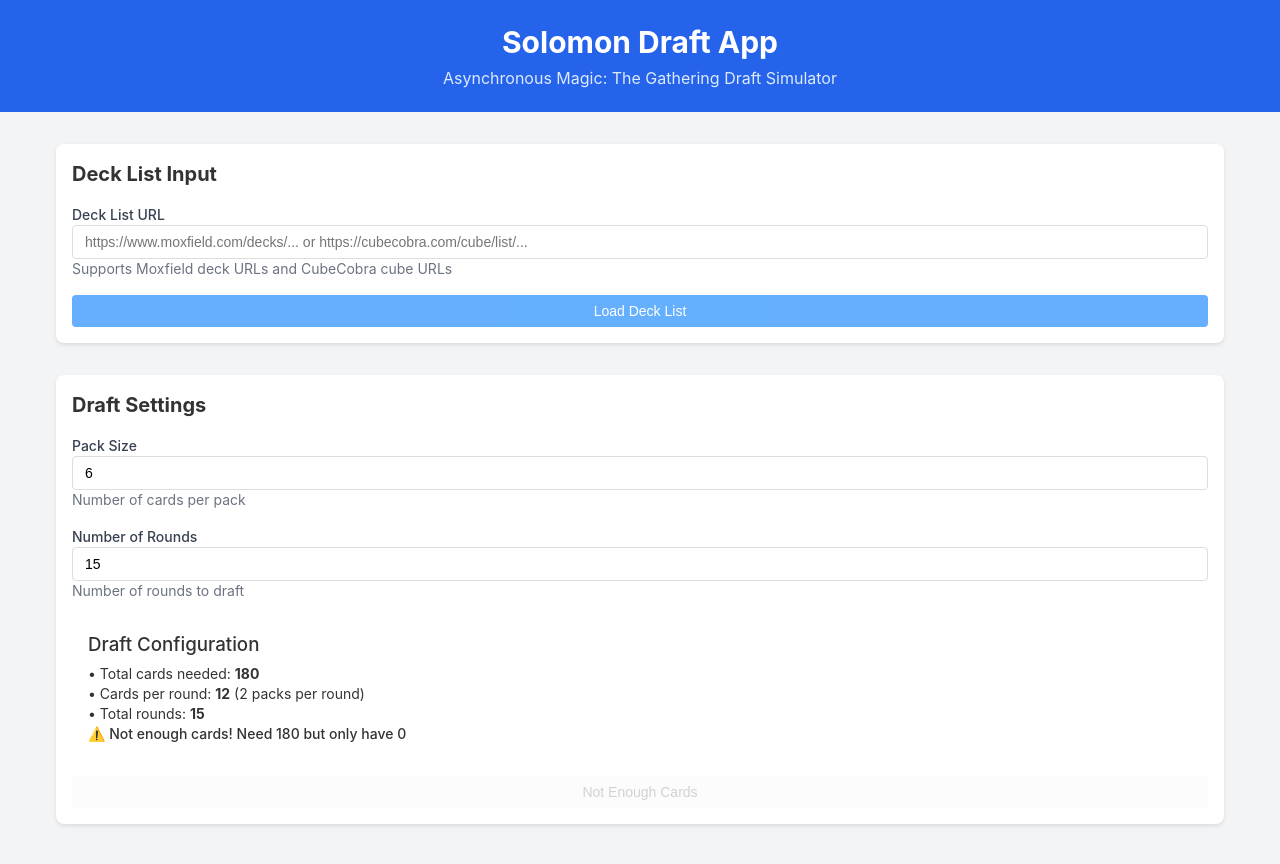
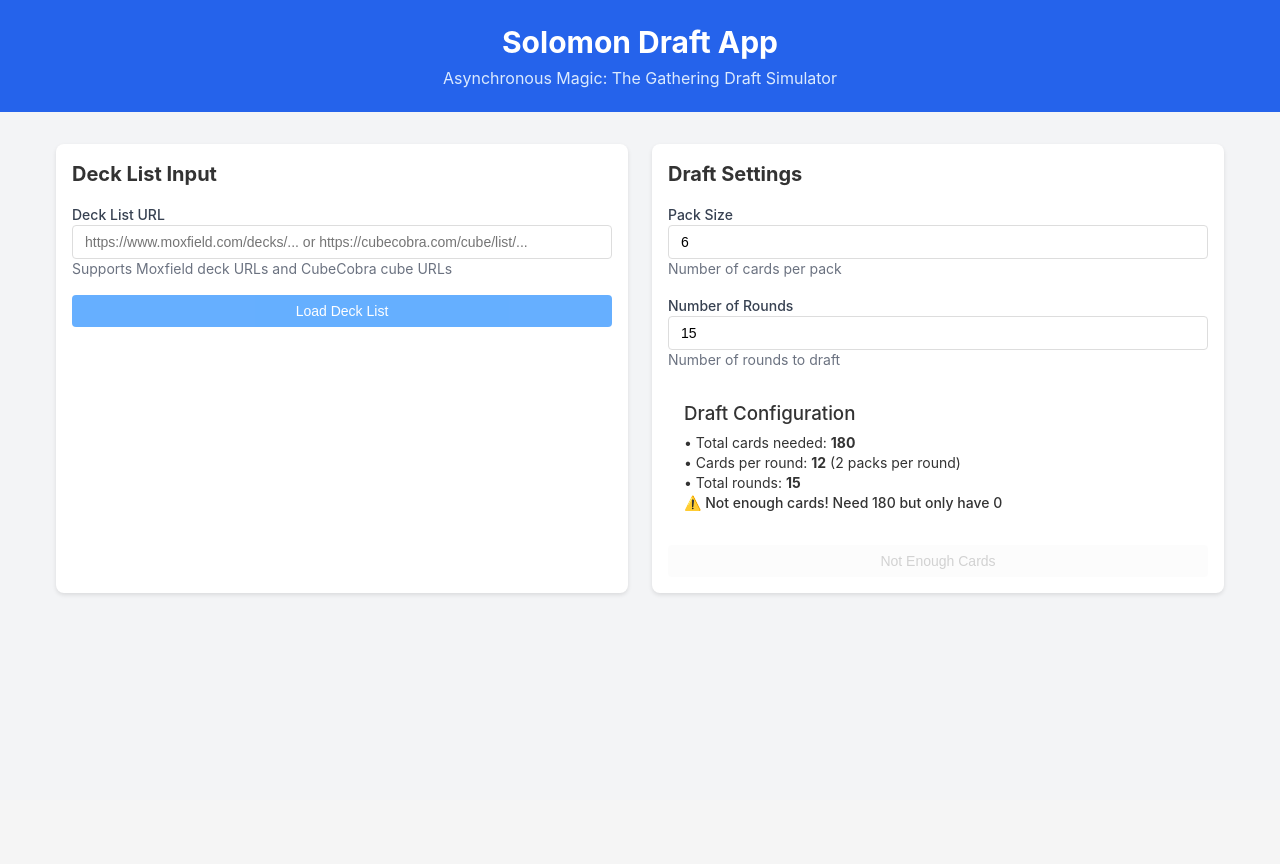
Before and after one commit to wrongstuff/Solomon_Draft, a React (Vite) app: page / in a window 1280 px wide. Shown: the top 864 px of the page. After the commit the page ends 800 px from the top, so only its background shows below. Built offline with nearby package versions, Linux system fonts and the light colour scheme.

Commit message:
fixed layout

```diff
--- a/src/App.tsx
+++ b/src/App.tsx
@@ -128,6 +128,7 @@ const App: React.FC = () => {
 
         {!gameState.draft ? (
           <div className="space-y-8">
+            <div className="grid grid-cols-2 gap-6">
               <DeckInputForm
                 onDeckInput={handleDeckInput}
                 isLoading={gameState.isLoading}
@@ -139,6 +140,7 @@ const App: React.FC = () => {
                 hasDeckList={!!parsedDeckList}
                 parsedDeckList={parsedDeckList}
               />
+            </div>
           </div>
         ) : (
           <div className="space-y-8">
```
Lines whose indentation alone changed are shown as unchanged.
